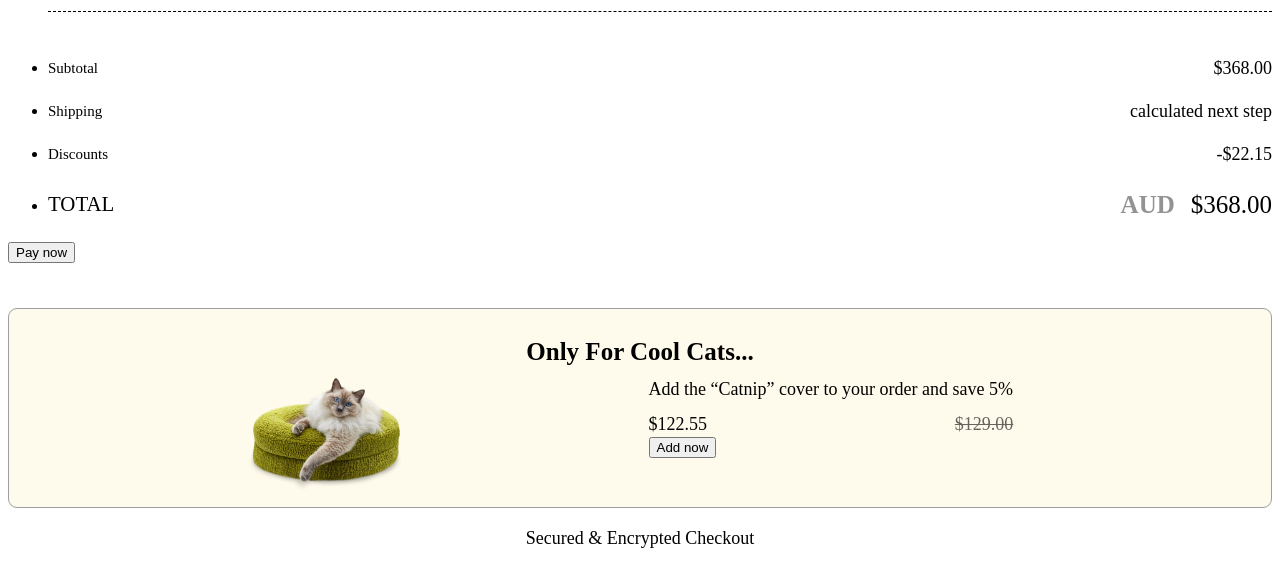
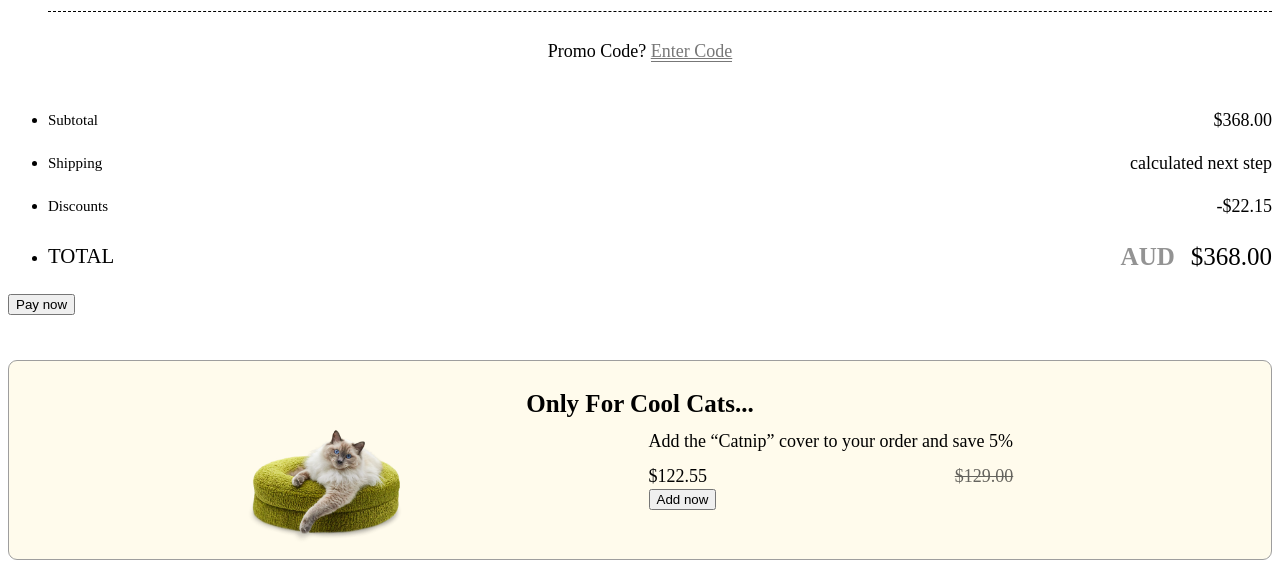
Before and after one commit to presto-agency/Cat_test_task, a Gatsby site: page /checkout in a window 1280 px wide. Shown: the part 240-802 px from the top of the page. Built offline with nearby package versions, Linux system fonts and the light colour scheme; Gatsby itself is replaced by a stand-in of ours.

Commit message:
feat: add promo to checkout

```diff
--- a/src/pages/checkout.js
+++ b/src/pages/checkout.js
@@ -6,6 +6,7 @@ import TotalPrice from "../components/TotalPrice/TotalPrice";
 import {Link} from "gatsby";
 import MyButton from "../components/UI/MyButton/MyButton";
 import Advertising from "../components/Advertising/Advertising";
+import Promo from "../components/Promo/Promo";
 
 const Checkout = () => {
   const products = useSelector(state => state.assets.product)
@@ -30,6 +31,7 @@ const Checkout = () => {
                     // returnTotal={returnTotal}
                   />)}
                 </ul>
+                <Promo/>
                 <TotalPrice/>
               </div>
               <MyButton className='myButton black' description={'Pay now'}/>
```
